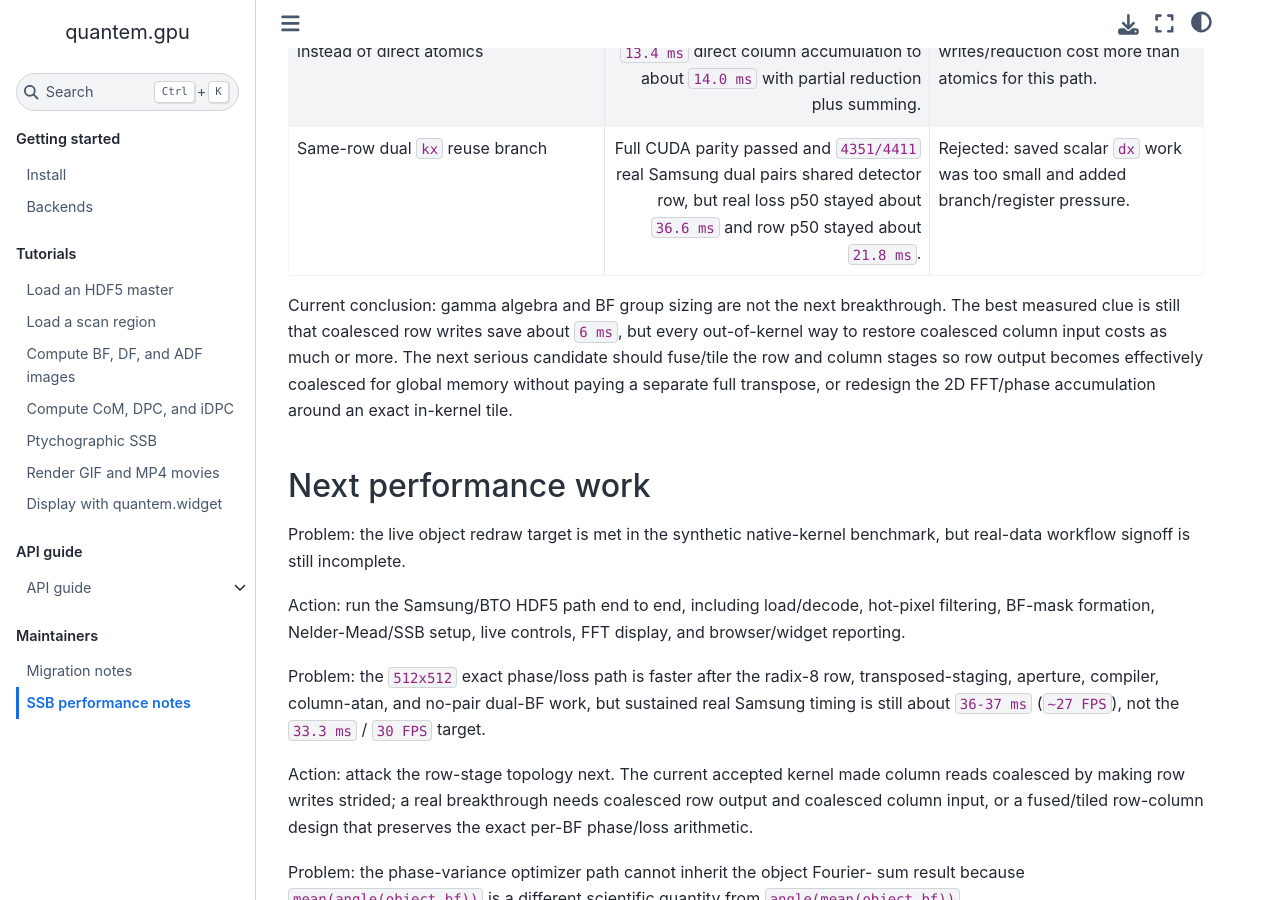
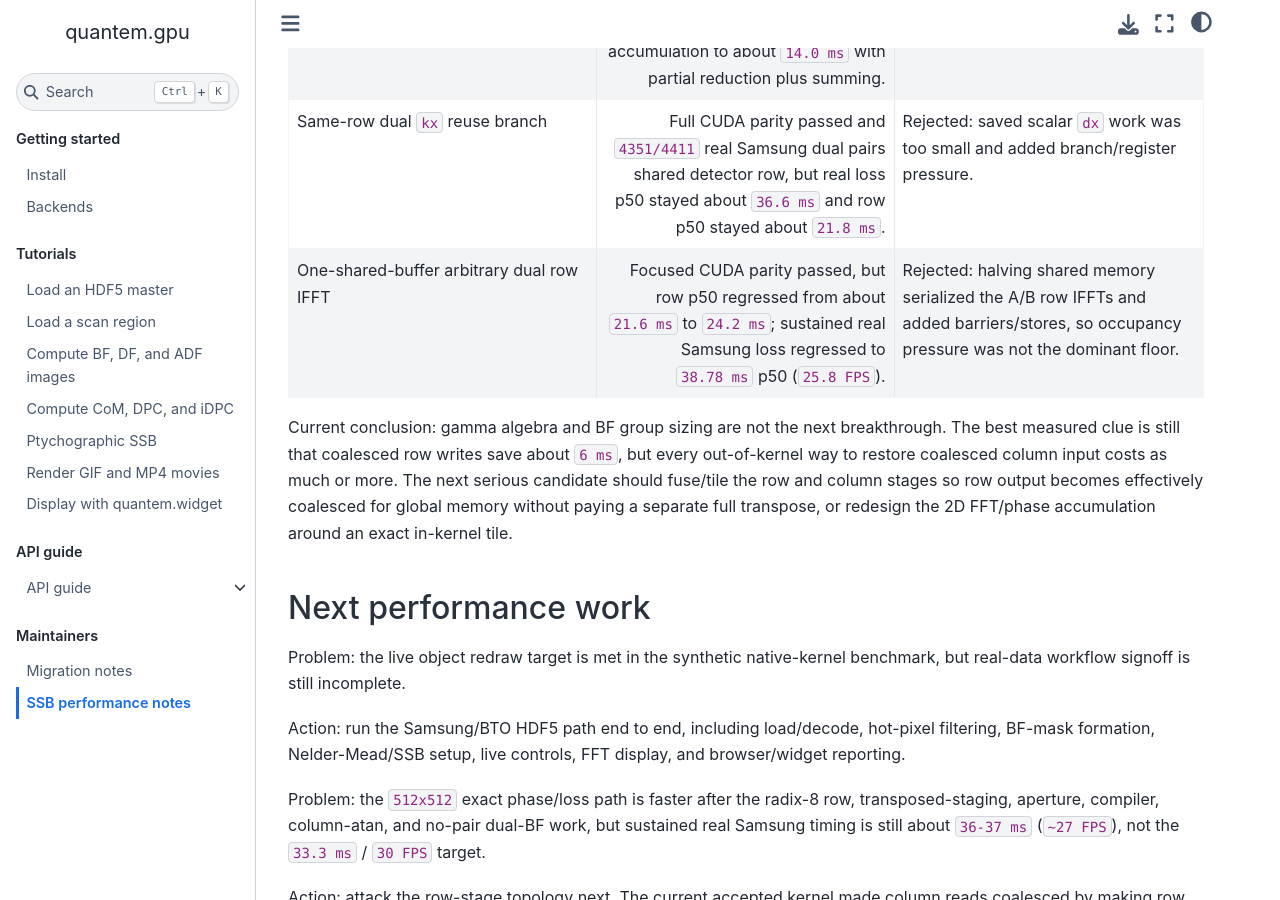
Before and after one commit to bobleesj/quantem.gpu, a Jupyter Book: the page built from docs/maintainer/ssb-performance.md, in a window 1280 px wide and 900 px high, scrolled down 24613 px. Built offline with Jupyter Book 1.0.4 settings and Sphinx 7.4.7 and the Sphinx Book theme 1.1.4, drawn with Linux system fonts in a browser that asks for light colours.

Commit message:
docs: record one-buffer SSB row rejection

```diff
--- a/docs/maintainer/ssb-performance.md
+++ b/docs/maintainer/ssb-performance.md
@@ -859,6 +859,7 @@ repeating local minima.
 | Dual row launch bound relaxed from `__launch_bounds__(256, 4)` to `256,3` | Full CUDA parity passed, but real Samsung no-pair loss p50 regressed to `36.79 ms`. | Rejected: the compiler freedom did not overcome the row-stage scheduling/shared-memory floor. |
 | No-pair dual partial-plane reduction instead of direct atomics | Scratch profile p50 moved from about `13.4 ms` direct column accumulation to about `14.0 ms` with partial reduction plus summing. | Rejected: extra global writes/reduction cost more than atomics for this path. |
 | Same-row dual `kx` reuse branch | Full CUDA parity passed and `4351/4411` real Samsung dual pairs shared detector row, but real loss p50 stayed about `36.6 ms` and row p50 stayed about `21.8 ms`. | Rejected: saved scalar `dx` work was too small and added branch/register pressure. |
+| One-shared-buffer arbitrary dual row IFFT | Focused CUDA parity passed, but row p50 regressed from about `21.6 ms` to `24.2 ms`; sustained real Samsung loss regressed to `38.78 ms` p50 (`25.8 FPS`). | Rejected: halving shared memory serialized the A/B row IFFTs and added barriers/stores, so occupancy pressure was not the dominant floor. |
 
 Current conclusion: gamma algebra and BF group sizing are not the next
 breakthrough. The best measured clue is still that coalesced row writes save
```
